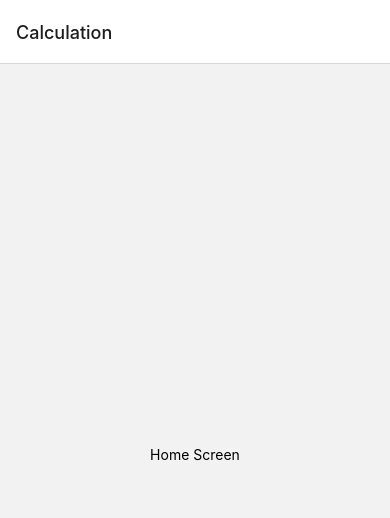
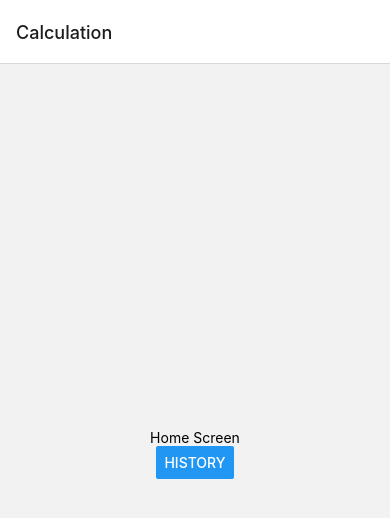
Before and after one commit to elem15/calculator_react-native-cli_apk, a React Native app: screen /Calculation in a window 390 px wide. Shown: the top 518 px of the page. Built offline with nearby package versions, Linux system fonts and the light colour scheme.

Commit message:
feat: add navigation button

```diff
--- a/src/screens/CalculationScreen.tsx
+++ b/src/screens/CalculationScreen.tsx
@@ -1,10 +1,21 @@
 import React from 'react';
-import { Text, View } from 'react-native';
+import { Button, StyleSheet, Text, View } from 'react-native';
+import { ParamListBase } from '@react-navigation/native';
+import { NativeStackNavigationProp } from '@react-navigation/native-stack';
 
-export default function CalculationScreen() {
+interface IPageProps {
+  navigation: NativeStackNavigationProp<ParamListBase, 'History'>;
+}
+
+export default function CalculationScreen({ navigation }: IPageProps) {
   return (
-    <View style={{ flex: 1, alignItems: 'center', justifyContent: 'center' }}>
+    <View style={styles.container}>
       <Text>Home Screen</Text>
+      <Button title="History" onPress={() => navigation.navigate('History')} />
     </View>
-  )
+  );
 }
+
+const styles = StyleSheet.create({
+  container: { flex: 1, alignItems: 'center', justifyContent: 'center' },
+});
--- a/src/screens/HistoryScreen.tsx
+++ b/src/screens/HistoryScreen.tsx
@@ -1,6 +1,24 @@
 import React from 'react';
-import { Text } from 'react-native';
+import { Button, StyleSheet, Text, View } from 'react-native';
+import { ParamListBase } from '@react-navigation/native';
+import { NativeStackNavigationProp } from '@react-navigation/native-stack';
 
-export default function HistoryScreen() {
-  return <Text>History</Text>;
+interface IPageProps {
+  navigation: NativeStackNavigationProp<ParamListBase, 'Calculation'>;
 }
+
+export default function HistoryScreen({ navigation }: IPageProps) {
+  return (
+    <View style={styles.container}>
+      <Button
+        title="Calculation"
+        onPress={() => navigation.navigate('Calculation')}
+      />
+      <Text>History</Text>
+    </View>
+  );
+}
+
+const styles = StyleSheet.create({
+  container: { flex: 1, alignItems: 'center', justifyContent: 'center' },
+});
```
